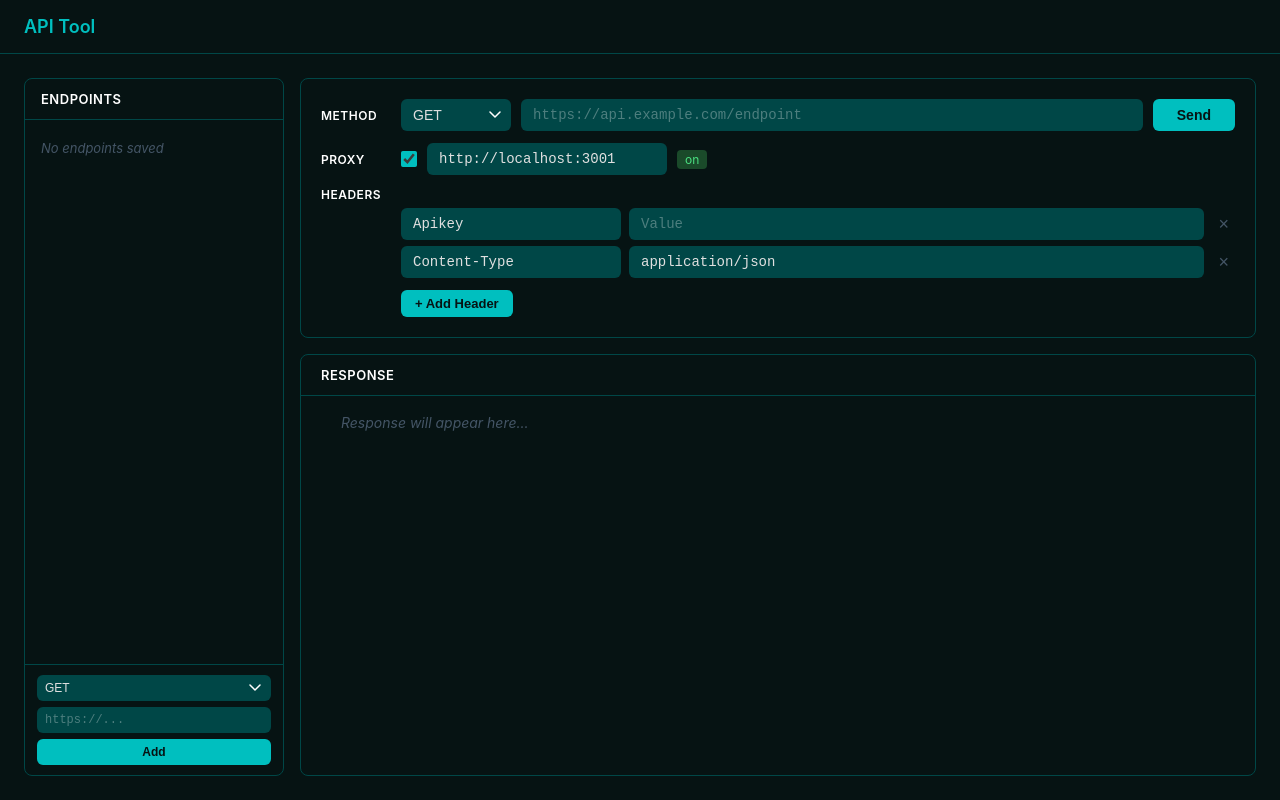
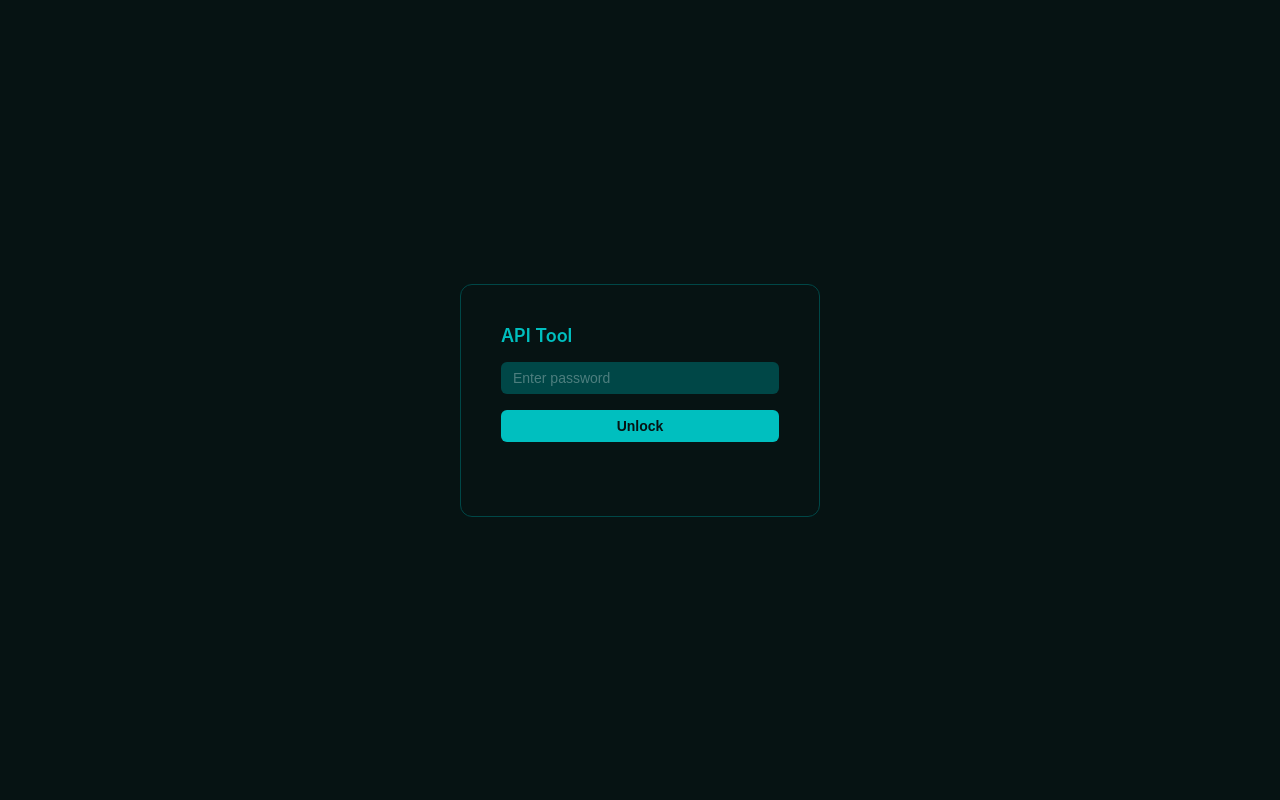
Before and after one commit to mattdetails/api-tool, a plain HTML site: page index.html in a window 1280 px wide. Drawn offline with Linux system fonts and the light colour scheme.

Commit message:
adding auth gate

```diff
--- a/index.html
+++ b/index.html
@@ -6,6 +6,44 @@
   <title>API Tool</title>
   <style>
     * { box-sizing: border-box; margin: 0; padding: 0; }
+
+    .auth-overlay {
+      position: fixed;
+      inset: 0;
+      background: #061313;
+      display: flex;
+      align-items: center;
+      justify-content: center;
+      z-index: 9999;
+    }
+
+    .auth-box {
+      background: #061313;
+      border: 1px solid #004747;
+      border-radius: 12px;
+      padding: 40px;
+      width: 100%;
+      max-width: 360px;
+      display: flex;
+      flex-direction: column;
+      gap: 16px;
+    }
+
+    .auth-box h2 {
+      color: #00bfbf;
+      font-size: 18px;
+      font-weight: 600;
+    }
+
+    .auth-box input {
+      width: 100%;
+    }
+
+    .auth-error {
+      color: #f87171;
+      font-size: 13px;
+      min-height: 18px;
+    }
 
     body {
       font-family: -apple-system, BlinkMacSystemFont, "Segoe UI", sans-serif;
@@ -32,6 +70,9 @@
       padding: 24px;
       gap: 16px;
       overflow: hidden;
+      max-width: 80rem;
+      width: 100%;
+      margin: 0 auto;
     }
 
     .sidebar {
@@ -441,6 +482,15 @@
   </style>
 </head>
 <body>
+  <div class="auth-overlay" id="authOverlay">
+    <div class="auth-box">
+      <h2>API Tool</h2>
+      <input type="password" id="authInput" placeholder="Enter password" onkeydown="if(event.key==='Enter') checkAuth()" />
+      <button class="send" onclick="checkAuth()">Unlock</button>
+      <div class="auth-error" id="authError"></div>
+    </div>
+  </div>
+
   <header>API Tool</header>
 
   <div class="main">
@@ -703,6 +753,35 @@
 
     renderEndpoints();
 
+    // Auth — SHA-256 of "changeme". Generate a new hash at: https://emn178.github.io/online-tools/sha256.html
+    const PASSWORD_HASH = '057ba03d6c44104863dc7361fe4578965d1887360f90a0895882e58a6248fc86';
+
+    async function sha256(str) {
+      const buf = await crypto.subtle.digest('SHA-256', new TextEncoder().encode(str));
+      return Array.from(new Uint8Array(buf)).map(b => b.toString(16).padStart(2, '0')).join('');
+    }
+
+    async function checkAuth() {
+      const input = document.getElementById('authInput').value;
+      const hash = await sha256(input);
+      if (hash === PASSWORD_HASH) {
+        sessionStorage.setItem('auth', '1');
+        document.getElementById('authOverlay').style.display = 'none';
+      } else {
+        document.getElementById('authError').textContent = 'Incorrect password.';
+        document.getElementById('authInput').value = '';
+        document.getElementById('authInput').focus();
+      }
+    }
+
+    (async () => {
+      if (sessionStorage.getItem('auth') === '1') {
+        document.getElementById('authOverlay').style.display = 'none';
+      } else {
+        document.getElementById('authInput').focus();
+      }
+    })();
+
     // Allow Enter key to send
     document.addEventListener('keydown', (e) => {
       if (e.key === 'Enter' && (e.metaKey || e.ctrlKey)) sendRequest();
```
